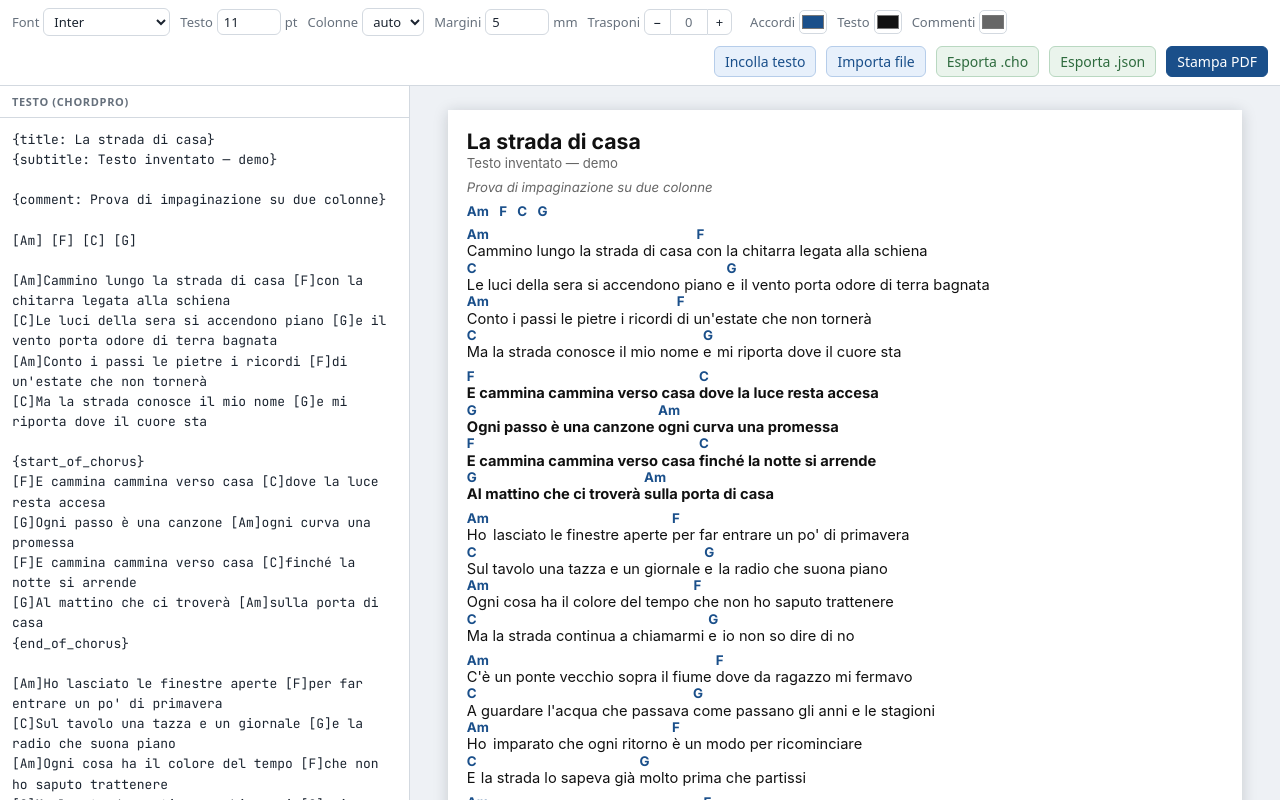
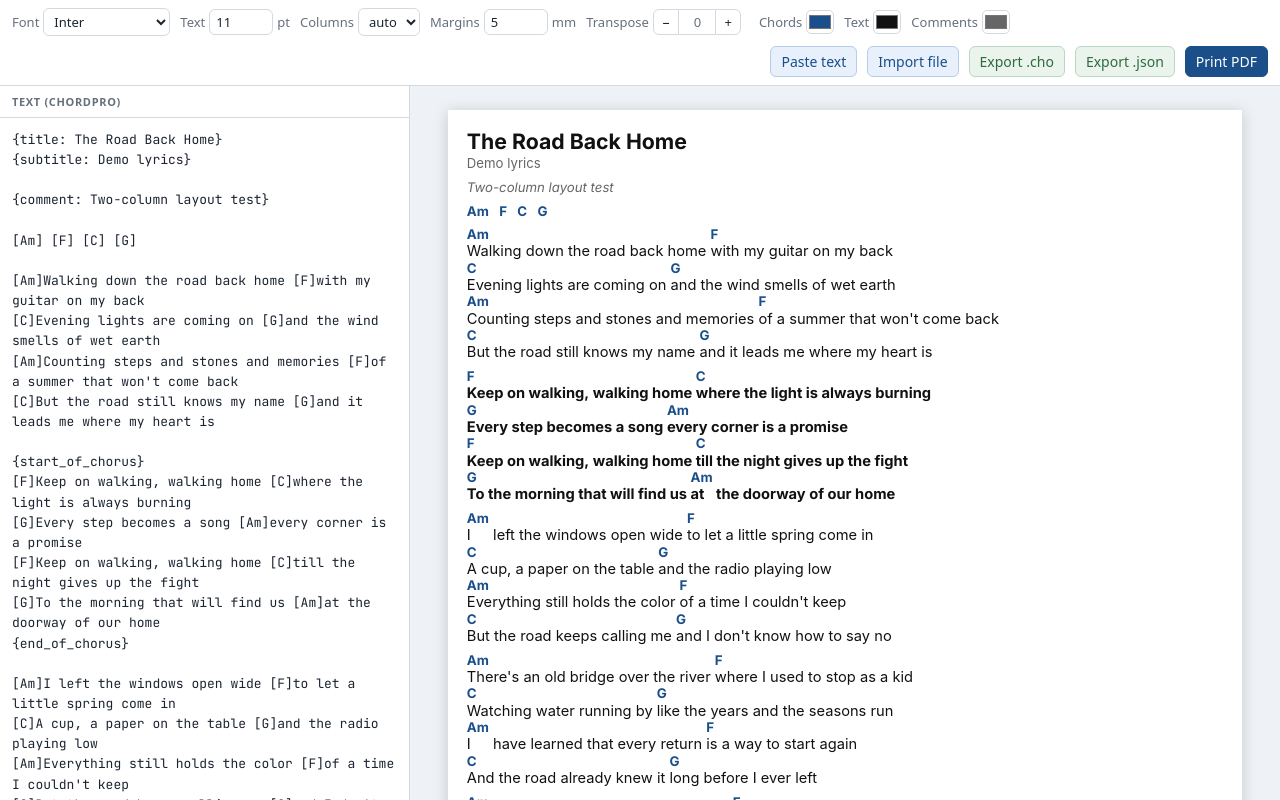
Before and after one commit to fedetamburlin/spartito, a Svelte app: page / in a window 1280 px wide. Built offline with nearby package versions, Linux system fonts and the light colour scheme; a web font is replaced by a local one.

Commit message:
feat: switch UI copy to English

```diff
--- a/index.html
+++ b/index.html
@@ -1,9 +1,9 @@
 <!doctype html>
-<html lang="it">
+<html lang="en">
   <head>
     <meta charset="UTF-8" />
     <meta name="viewport" content="width=device-width, initial-scale=1.0" />
-    <title>Spartito — editor canzoni</title>
+    <title>Spartito — song editor</title>
   </head>
   <body>
     <div id="app"></div>
--- a/src/core/demo.ts
+++ b/src/core/demo.ts
@@ -1,34 +1,34 @@
-export const DEMO_SONG = `{title: La strada di casa}
-{subtitle: Testo inventato — demo}
+export const DEMO_SONG = `{title: The Road Back Home}
+{subtitle: Demo lyrics}
 
-{comment: Prova di impaginazione su due colonne}
+{comment: Two-column layout test}
 
 [Am] [F] [C] [G]
 
-[Am]Cammino lungo la strada di casa [F]con la chitarra legata alla schiena
-[C]Le luci della sera si accendono piano [G]e il vento porta odore di terra bagnata
-[Am]Conto i passi le pietre i ricordi [F]di un'estate che non tornerà
-[C]Ma la strada conosce il mio nome [G]e mi riporta dove il cuore sta
+[Am]Walking down the road back home [F]with my guitar on my back
+[C]Evening lights are coming on [G]and the wind smells of wet earth
+[Am]Counting steps and stones and memories [F]of a summer that won't come back
+[C]But the road still knows my name [G]and it leads me where my heart is
 
 {start_of_chorus}
-[F]E cammina cammina verso casa [C]dove la luce resta accesa
-[G]Ogni passo è una canzone [Am]ogni curva una promessa
-[F]E cammina cammina verso casa [C]finché la notte si arrende
-[G]Al mattino che ci troverà [Am]sulla porta di casa
+[F]Keep on walking, walking home [C]where the light is always burning
+[G]Every step becomes a song [Am]every corner is a promise
+[F]Keep on walking, walking home [C]till the night gives up the fight
+[G]To the morning that will find us [Am]at the doorway of our home
 {end_of_chorus}
 
-[Am]Ho lasciato le finestre aperte [F]per far entrare un po' di primavera
-[C]Sul tavolo una tazza e un giornale [G]e la radio che suona piano
-[Am]Ogni cosa ha il colore del tempo [F]che non ho saputo trattenere
-[C]Ma la strada continua a chiamarmi [G]e io non so dire di no
+[Am]I left the windows open wide [F]to let a little spring come in
+[C]A cup, a paper on the table [G]and the radio playing low
+[Am]Everything still holds the color [F]of a time I couldn't keep
+[C]But the road keeps calling me [G]and I don't know how to say no
 
-[Am]C'è un ponte vecchio sopra il fiume [F]dove da ragazzo mi fermavo
-[C]A guardare l'acqua che passava [G]come passano gli anni e le stagioni
-[Am]Ho imparato che ogni ritorno [F]è un modo per ricominciare
-[C]E la strada lo sapeva già [G]molto prima che partissi
+[Am]There's an old bridge over the river [F]where I used to stop as a kid
+[C]Watching water running by [G]like the years and the seasons run
+[Am]I have learned that every return [F]is a way to start again
+[C]And the road already knew it [G]long before I ever left
 
-[Am]Domani prenderò il treno delle sei [F]con una valigia piena di canzoni
-[C]Le canterò a chi resta e a chi parte [G]fino a consumare la voce
-[Am]E quando il sole bacerà i tetti [F]saprò di essere arrivato
-[C]Perché la strada di casa [G]non finisce mai davvero
+[Am]Tomorrow I'll take the six o'clock train [F]with a suitcase full of songs
+[C]I will sing them to the ones who stay [G]and the ones who go away
+[Am]And when the sun touches the rooftops [F]I will know that I've arrived
+[C]'Cause the road back to your home [G]never really ends at all
 `;
--- a/src/core/import.ts
+++ b/src/core/import.ts
@@ -102,7 +102,7 @@ export function importSong(raw: string): ImportResult {
 
   const { text, tabsRemoved } = normalize(raw);
   stats.tabsRemoved = tabsRemoved;
-  if (tabsRemoved > 0) warnings.push(`Rimossi ${tabsRemoved} blocchi di tablatura`);
+  if (tabsRemoved > 0) warnings.push(`Removed ${tabsRemoved} tab block${tabsRemoved === 1 ? '' : 's'}`);
 
   const lines = text.split('\n').map((line) => line.trimEnd());
   const out: string[] = [];
@@ -243,7 +243,7 @@ export function importSong(raw: string): ImportResult {
   const chordpro = compact.join('\n').trim() + '\n';
 
   if (stats.merged + stats.grids === 0 && !hasInlineChords(lines)) {
-    warnings.push('Nessun accordo riconosciuto: il testo è stato importato così com\u2019è');
+    warnings.push('No chords recognized: text imported as-is');
   }
 
   return { chordpro, warnings, stats };
--- a/src/core/persistence.ts
+++ b/src/core/persistence.ts
@@ -71,5 +71,5 @@ export function fileBaseName(title: string): string {
     .toLowerCase()
     .replace(/[^a-z0-9]+/g, '-')
     .replace(/^-+|-+$/g, '');
-  return slug || 'canzone';
+  return slug || 'song';
 }
--- a/src/ui/EditorPane.svelte
+++ b/src/ui/EditorPane.svelte
@@ -7,7 +7,7 @@
 </script>
 
 <section class="editor">
-  <h2 class="pane-title">Testo (ChordPro)</h2>
+  <h2 class="pane-title">Text (ChordPro)</h2>
   <textarea
     class="editor-area"
     spellcheck="false"
--- a/src/ui/ImportDialog.svelte
+++ b/src/ui/ImportDialog.svelte
@@ -14,8 +14,8 @@
     onApply,
     onClose,
     initialText = '',
-    title = 'Incolla testo',
-    hint = 'Incolla accordi e testo copiati da un sito (Ultimate Guitar, Accordi e Spartiti, …) o direttamente in ChordPro: la conversione è automatica.'
+    title = 'Paste text',
+    hint = 'Paste chords and lyrics copied from a site (Ultimate Guitar, Accordi e Spartiti, …) or straight ChordPro: conversion is automatic.'
   }: Props = $props();
 
   let raw = $state(untrack(() => initialText));
@@ -27,10 +27,10 @@
     if (!result) return '';
     const { merged, grids, sections, comments } = result.stats;
     return [
-      merged ? `${merged} righe unite` : '',
-      grids ? `${grids} righe di soli accordi` : '',
-      sections ? `${sections} sezioni` : '',
-      comments ? `${comments} commenti` : ''
+      merged ? `${merged} merged rows` : '',
+      grids ? `${grids} chord-only lines` : '',
+      sections ? `${sections} sections` : '',
+      comments ? `${comments} comments` : ''
     ]
       .filter(Boolean)
       .join(' · ');
@@ -66,7 +66,7 @@
       bind:value={raw}
       oninput={() => (result = null)}
       spellcheck="false"
-      placeholder="Incolla qui il testo copiato…"
+      placeholder="Paste the copied text here…"
     ></textarea>
     {#if result}
       <div class="summary">
@@ -80,11 +80,11 @@
       <div class="preview">{result.chordpro}</div>
     {/if}
     <footer>
-      <button onclick={pasteFromClipboard}>Incolla dagli appunti</button>
+      <button onclick={pasteFromClipboard}>Paste from clipboard</button>
       <span class="spacer"></span>
-      <button onclick={onClose}>Annulla</button>
-      <button onclick={convert} disabled={!raw.trim()}>Converti</button>
-      <button class="primary" onclick={apply} disabled={!result}>Sostituisci nell'editor</button>
+      <button onclick={onClose}>Cancel</button>
+      <button onclick={convert} disabled={!raw.trim()}>Convert</button>
+      <button class="primary" onclick={apply} disabled={!result}>Replace in editor</button>
     </footer>
   </div>
 </div>
--- a/src/ui/PreviewPane.svelte
+++ b/src/ui/PreviewPane.svelte
@@ -51,17 +51,17 @@
   });
 
   const statusText = $derived.by(() => {
-    if (!outcome) return 'Calcolo impaginazione...';
-    const columns = outcome.params.columns === 2 ? '2 colonne' : '1 colonna';
+    if (!outcome) return 'Calculating layout...';
+    const columns = outcome.params.columns === 2 ? '2 columns' : '1 column';
     switch (outcome.status) {
       case 'fits':
         return `${columns} · ${outcome.params.textPt}pt`;
       case 'columns':
         return `${columns} · ${outcome.params.textPt}pt (auto)`;
       case 'shrunk':
-        return `${columns} · ${outcome.params.textPt}pt (ridotto)`;
+        return `${columns} · ${outcome.params.textPt}pt (shrunk)`;
       case 'overflow':
-        return 'Non entra in una pagina: riduci il testo o scegli 2 colonne';
+        return 'Does not fit on one page: reduce the text size or pick 2 columns';
     }
   });
 
--- a/src/ui/Toolbar.svelte
+++ b/src/ui/Toolbar.svelte
@@ -59,16 +59,16 @@
     try {
       const { text, hasText } = await extractPdfText(await file.arrayBuffer());
       if (!hasText) {
-        alert('PDF senza testo estraibile: se \u00e8 una scansione serve l\u2019OCR, non supportato.');
+        alert('PDF has no extractable text: if it is a scan, OCR is required (not supported).');
         return;
       }
       importSeed = text;
-      importTitle = 'Importa PDF (testo estratto)';
+      importTitle = 'Import PDF (extracted text)';
       importHint =
-        'Testo estratto dal PDF (best effort): controlla ordine e allineamento degli accordi, poi Converti.';
+        'Text extracted from the PDF (best effort): check chord order and alignment, then Convert.';
       importOpen = true;
     } catch {
-      alert('PDF non leggibile (protetto, corrotto o senza testo).');
+      alert('PDF not readable (protected, corrupted or without text).');
     } finally {
       input.value = '';
     }
@@ -132,7 +132,7 @@
         {/each}
       </select>
     </label>
-    <label>Testo
+    <label>Text
       <input
         type="number"
         min={config.layout.textPtMin}
@@ -142,14 +142,14 @@
         onchange={setTextPt}
       /> pt
     </label>
-    <label>Colonne
+    <label>Columns
       <select value={columnValue} onchange={setColumns}>
         <option value="auto">auto</option>
         <option value="1">1</option>
         <option value="2">2</option>
       </select>
     </label>
-    <label>Margini
+    <label>Margins
       <input
         type="number"
         min={config.page.marginsMinMm}
@@ -159,54 +159,54 @@
         onchange={setMargins}
       /> mm
     </label>
-    <label>Trasponi
+    <label>Transpose
       <span class="stepper">
         <button
           type="button"
-          title="Un semitono sotto"
+          title="One semitone down"
           disabled={settings.transpose <= TRANSPOSE_MIN}
           onclick={() => (settings = withTranspose(settings, -1))}>−</button>
         <button
           type="button"
           class="stepper-value"
-          title="Azzera trasposizione"
+          title="Reset transposition"
           disabled={settings.transpose === 0}
           onclick={() => (settings = sanitizeSettings({ ...settings, transpose: 0 }))}
         >{settings.transpose > 0 ? `+${settings.transpose}` : settings.transpose}</button>
         <button
           type="button"
-          title="Un semitono sopra"
+          title="One semitone up"
           disabled={settings.transpose >= TRANSPOSE_MAX}
           onclick={() => (settings = withTranspose(settings, 1))}>+</button>
       </span>
     </label>
   </div>
   <div class="toolbar-group">
-    <label>Accordi <input
+    <label>Chords <input
         type="color"
         value={settings.chordColor}
         oninput={(event) => setColor('chordColor', event)}
       /></label>
-    <label>Testo <input
+    <label>Text <input
         type="color"
         value={settings.textColor}
         oninput={(event) => setColor('textColor', event)}
       /></label>
-    <label>Commenti <input
+    <label>Comments <input
         type="color"
         value={settings.commentColor}
         oninput={(event) => setColor('commentColor', event)}
       /></label>
   </div>
   <div class="toolbar-group toolbar-actions">
-    <button class="btn-import" onclick={openPaste}>Incolla testo</button>
-    <button class="btn-import" onclick={() => fileInput?.click()}>Importa file</button>
-    <button class="btn-export" onclick={exportCho}>Esporta .cho</button>
-    <button class="btn-export" onclick={exportJson}>Esporta .json</button>
+    <button class="btn-import" onclick={openPaste}>Paste text</button>
+    <button class="btn-import" onclick={() => fileInput?.click()}>Import file</button>
+    <button class="btn-export" onclick={exportCho}>Export .cho</button>
+    <button class="btn-export" onclick={exportJson}>Export .json</button>
     <button
       class="primary"
-      title="Salva come PDF · margini predefiniti · intestazioni disattivate"
-      onclick={() => window.print()}>Stampa PDF</button>
+      title="Save as PDF · default margins · headers off"
+      onclick={() => window.print()}>Print PDF</button>
     <input
       class="hidden-input"
       type="file"
```
Also changed, not shown: 2 other files (tests, documents, lock files or other folders).
